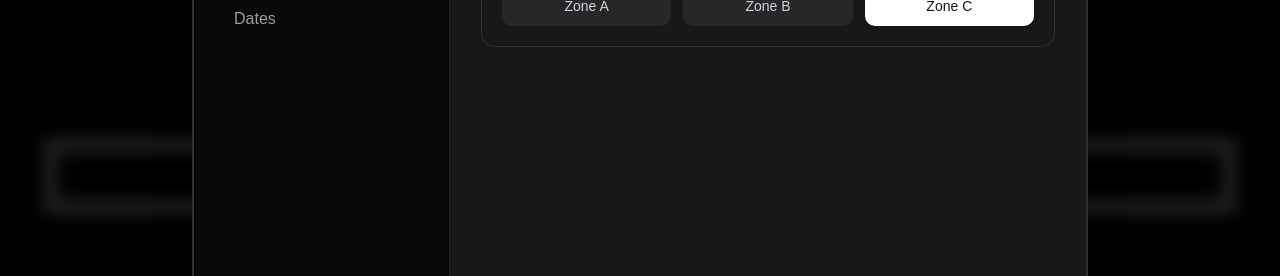
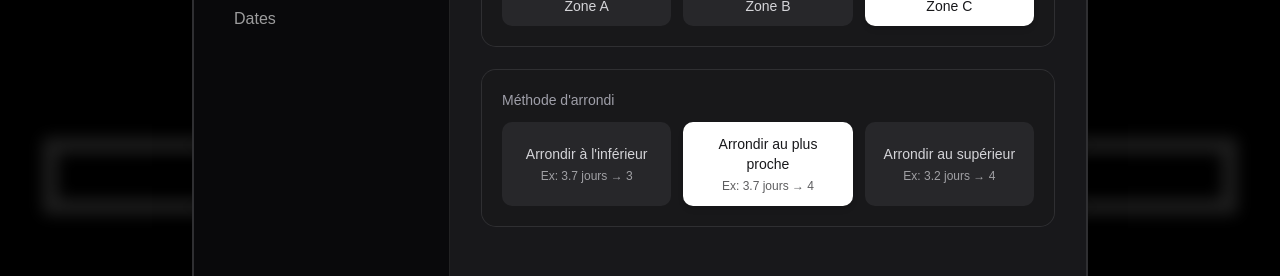
Before and after one commit to Lamnxzp/VacancesKing, a React (Vite) app: page / in a window 1280 px wide. Both pictures are taken after a click on the button "Paramètres". Shown: the part 244-520 px from the top of the page. Built offline with nearby package versions, Linux system fonts and the light colour scheme; no server answers.

Commit message:
feat(Settings): add rounding method setting

```diff
--- a/src/components/SettingsDialog.jsx
+++ b/src/components/SettingsDialog.jsx
@@ -29,10 +29,29 @@ const VACATION_NAMES = [
   "Début des Vacances d'Été",
 ];
 
+const ROUNDING_OPTIONS = [
+  {
+    id: "floor",
+    label: "Arrondir à l'inférieur",
+    description: "Ex: 3.7 jours → 3",
+  },
+  {
+    id: "round",
+    label: "Arrondir au plus proche",
+    description: "Ex: 3.7 jours → 4",
+  },
+  {
+    id: "ceil",
+    label: "Arrondir au supérieur",
+    description: "Ex: 3.2 jours → 4",
+  },
+];
+
 export default function SettingsDialog({ isOpen, onClose }) {
   const [settings, setSettings] = useState({
     zone: "C",
     vacationOverrides: {},
+    roundingMethod: "round",
   });
 
   useEffect(() => {
@@ -162,6 +181,30 @@ export default function SettingsDialog({ isOpen, onClose }) {
                       </div>
                     </div>
                   </div>
+
+                  <div className="bg-zinc-900/50 rounded-xl p-5 ring-1 ring-white/10">
+                    <label className="block text-sm font-medium text-zinc-400 mb-3">
+                      Méthode d'arrondi
+                    </label>
+                    <div className="grid grid-cols-1 md:grid-cols-3 gap-3">
+                      {ROUNDING_OPTIONS.map((option) => (
+                        <button
+                          key={option.id}
+                          onClick={() =>
+                            handleSettingChange("roundingMethod", option.id)
+                          }
+                          className={`w-full text-center p-3 rounded-lg text-sm transition-all duration-200 ease-in-out focus:outline-none focus:ring-2 focus:ring-offset-2 focus:ring-offset-black focus:ring-white ${settings.roundingMethod === option.id ? "bg-white text-zinc-900 shadow-md" : "bg-zinc-800 text-zinc-300 hover:bg-zinc-700/60"}`}
+                        >
+                          <span className="block font-medium">
+                            {option.label}
+                          </span>
+                          <span className="block text-xs text-current/70 mt-1">
+                            {option.description}
+                          </span>
+                        </button>
+                      ))}
+                    </div>
+                  </div>
                 </TabPanel>
 
                 <TabPanel className="space-y-6">
--- a/src/components/VacationProgress.jsx
+++ b/src/components/VacationProgress.jsx
@@ -21,6 +21,9 @@ export default function VacationProgress({
       return;
     }
 
+    const settings = JSON.parse(localStorage.getItem("settings") || "{}");
+    const roundMethod = Math[settings.roundingMethod] || Math.round;
+
     const totalDuration = vacation.start - vacation.last;
     const onePercentDuration = totalDuration / 100;
     const hours = onePercentDuration / (1000 * 60 * 60);
@@ -41,17 +44,18 @@ export default function VacationProgress({
       setProgress(percentage);
 
       const remainingTime = vacation.start - now;
-
       if (remainingTime < 60 * 1000) {
-        setTimeLeft(`${Math.floor(remainingTime / 1000)} secondes`);
+        const secondes = roundMethod(remainingTime / 1000);
+        setTimeLeft(`${secondes} seconde${secondes <= 1 ? "" : "s"}`);
       } else if (remainingTime < 60 * 60 * 1000) {
-        setTimeLeft(`${Math.floor(remainingTime / (60 * 1000))} minutes`);
+        const minutes = roundMethod(remainingTime / (60 * 1000));
+        setTimeLeft(`${minutes} minute${minutes <= 1 ? "" : "s"}`);
       } else if (remainingTime < 24 * 60 * 60 * 1000) {
-        setTimeLeft(`${Math.floor(remainingTime / (60 * 60 * 1000))} heures`);
+        const heures = roundMethod(remainingTime / (60 * 60 * 1000));
+        setTimeLeft(`${heures} heure${heures <= 1 ? "" : "s"}`);
       } else {
-        setTimeLeft(
-          `${Math.floor(remainingTime / (24 * 60 * 60 * 1000))} jours`
-        );
+        const jours = roundMethod(remainingTime / (24 * 60 * 60 * 1000));
+        setTimeLeft(`${jours} jour${jours <= 1 ? "" : "s"}`);
       }
     };
 
```
